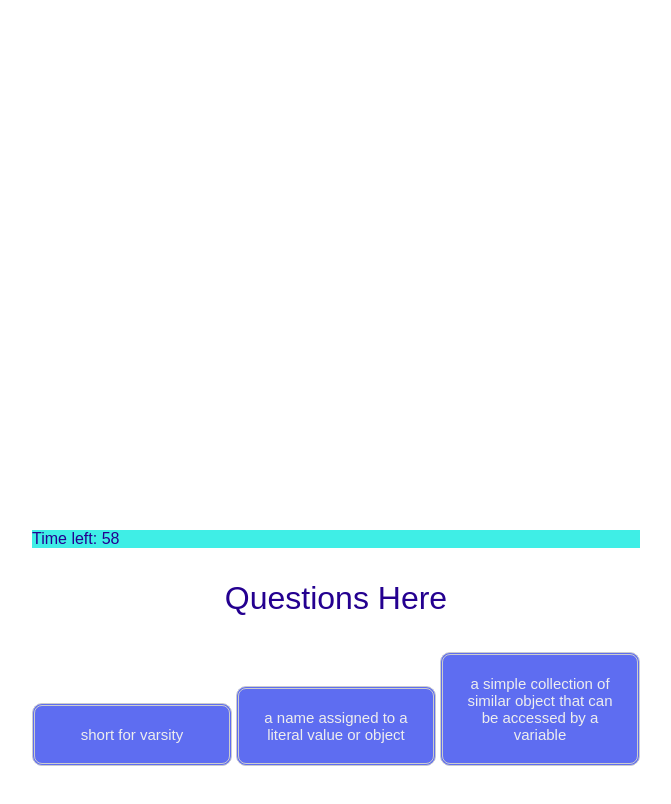
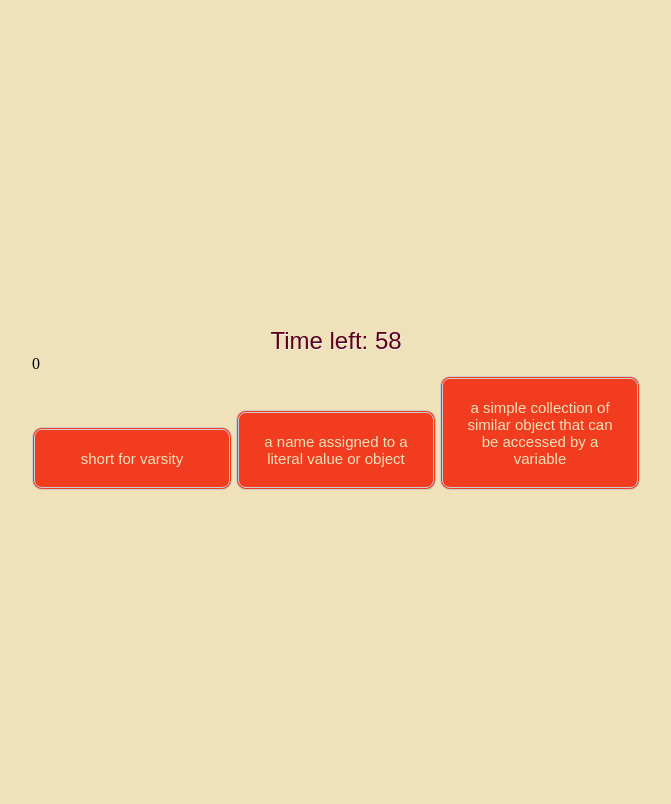
Before and after one commit to MichelleHirano/javascripquiz, a plain HTML site: page index.html in a window 1280 px wide. Both pictures are taken after a click on the button "Start Quiz". Shown: the whole page, without its empty margins (312-983 px from the left). Drawn offline with Linux system fonts and the light colour scheme.

Commit message:
re-do css
re-did css, fixed  score errors. Tried to mess around with JS for generating questions, but still cannot get it to work

```diff
--- a/assets/style.css
+++ b/assets/style.css
@@ -1,19 +1,20 @@
 :root{
-    --background-main: #cafafe;
-    --bright-text: #fc4445;
-    --regular-text:#240090;
-    --secondary-background: #3feee6;
-    --secondary-text:#0c0032;
+    background-color: #EFE2BA;
+    --text-color: #0C0032;
+    --button-background: #F13C20;
+    --bold-background: #4056A1;
+    --accent:#D79922;
+    --secondary-text:#5D001E;
     }
-
 
     li{
         padding-bottom: 3px;
-    color:var(--bright-text);
+        color: var(--secondary-text);
+        list-style-type: none;
     }
 
     p{
-    color: var(--regular-text);
+        color: black;
         text-shadow: .5px .5px white;
         text-align: center;
         font-size: xx-large;
@@ -28,9 +29,9 @@ input{
         text-align: center;
     }
 
-.container{
+    .container {
         width: 100vw;
-    height: 100vw;
+        height: 100vh;
         display: flex;
         justify-content: center;
         align-items: center;
@@ -41,10 +42,10 @@ input{
       button {
         display: inline-block;
         font-family: sans-serif;
-    background-color: #5e6df1;
+        background-color: var(--button-background);
         border-radius: 10px;
         border: 3px double #cccccc;
-    color: #eeeeee;
+        color:  #EFE2BA;
         text-align: center;
         font-size: 15px;
         padding: 20px;
@@ -52,9 +53,6 @@ button {
         margin-top: 3px;
       }
 
-  button:hover{
-      box-shadow: 4px 3px 6px #4450bd;
-  }
 
     #startpage{
         display: flex;
@@ -62,17 +60,14 @@ button {
         align-items: center;
     }
 
-
     #timer{
-    color:var(--regular-text);
         font-family: sans-serif;
-    background-color: var(--secondary-background);
-    font-size: medium;
-    text-align: left;
-
+        background-color: #EFE2BA ;
+        color:var(--secondary-text);
+        font-size: x-large;
+        text-shadow: .5px .5px whitesmoke;
+        text-align: center;
     }
-
-
     #quiz {
         display: none;
     }
@@ -100,7 +95,7 @@ button {
         border-color: silver;
         border-bottom-style: groove;
         padding-bottom: .3rem;
-    background: lightsteelblue;
+        background: whitesmoke;
     }
 
     #highscore-header{
@@ -108,8 +103,8 @@ button {
         justify-content: space-around;
         border-bottom-style: outset;
         margin-bottom: .5rem;
-    background-color: #5e6df1;
-    color: #eeeeee;
+        background-color: var(--accent);
+        color: var(--text-color));
         font-family: sans-serif;
     }
     #highscoreContainer{
--- a/index.html
+++ b/index.html
@@ -19,7 +19,7 @@
 
          <div id="quiz">
             <div id="timer"> Time Left:</div>
-                <div id="questions"><p>Questions Here</p></div>
+                <div id="questions">0 </div>
                     <button id="a" onclick="checkAnswer('a')" >A</button>
                     <button id="b" onclick="checkAnswer('b')">B</button>
                     <button id="c" onclick="checkAnswer('c')">C</button>
@@ -42,7 +42,7 @@
                     <h3>Score</h3>
                 </div>
                 <div id="highscore-initials"></div>
-                <div id="high-score-score"></div>
+                <div id="highscore-score"></div>
             </div>
 
         <!--Replay Button-->
--- a/script.js
+++ b/script.js
@@ -3,7 +3,7 @@ var quizBody = document.getElementById('quiz');
 var resultsEl = document.getElementById('result');
 var finalScoreEl = document.getElementById('finalScore');
 var gameoverDiv = document.getElementById('gameover');
-var questionsEl = document.getElementById('questions');
+var questions = document.getElementById('questions');
 var quizTimer = document.getElementById('timer');
 var startQuizButton = document.getElementById('startbtn');
 var startQuizDiv = document.getElementById('startpage');
@@ -23,27 +23,27 @@ var buttonC = document.getElementById('c');
 //Array for questions and answers
 var quizQuestions = [
     {
-        question:'what is a var?',
-            choiceA:'short for varsity',
-            choiceB:'a name assigned to a literal value or object',
-            choiceC:'a simple collection of similar object that can be accessed by a variable',
-        correctAnswer:'b'
+        question:"what is a var?",
+            choiceA:"short for varsity",
+            choiceB:"a name assigned to a literal value or object",
+            choiceC:"a simple collection of similar object that can be accessed by a variable",
+        correctAnswer:"b"
     },
 
     {
-        question:'Which is not a valid JavaScript name?',
-            choiceA:'5dots',
-            choiceB:'he_llo',
-            choiceC:'javascriptQuiz',
-        correctAnswer:'a'
+        question:"Which is not a valid JavaScript name?",
+            choiceA:"5dots",
+            choiceB:"he_llo",
+            choiceC:"javascriptQuiz",
+        correctAnswer:"a"
     },
 
     {
-        question:'Using ___ statement is how you test for a specific condition',
-            choiceA:'Select',
-            choiceB:'For',
-            choiceC:'If',
-        correctAnswer:'c'
+        question:"Using ___ statement is how you test for a specific condition",
+            choiceA:"Select",
+            choiceB:"For",
+            choiceC:"If",
+        correctAnswer:"c"
     },
 ];
 
@@ -63,11 +63,12 @@ function generateQuizQuestion(){
         }
 
         var currentQuestion = quizQuestions[currentQuestionIndex];
-    questionsEl.innerhtml = "<p>" + currentQuestion.question + "</p>";
+        questions.innerhtml = "<div id='questions'>" + currentQuestion.question + "</div>";
         buttonA.innerHTML = currentQuestion.choiceA;
         buttonB.innerHTML = currentQuestion.choiceB;
         buttonC.innerHTML = currentQuestion.choiceC;
     };
+
 
 //Start Quiz!
 function startQuiz(){
@@ -88,9 +89,11 @@ function startQuiz(){
       }, 1000);
 
       quizBody.style.display = "block";
+
+
+
+startQuizButton.addEventListener("click", generateQuizQuestion);
 }
- //start quiz
- startQuizButton.addEventListener("click" ,startQuiz);
 
     //Score Display
 
@@ -99,7 +102,7 @@ function startQuiz(){
         gameoverDiv.style.display="flex";
         clearInterval(timerInterval);
         highscoreInputName.value = "";
-        finalScoreEl.innerHTML ="You got " + score +" out of " + quizQuestions.length + " correct";
+        finalScoreEl.innerHTML ="You got " + score + " out of " + quizQuestions.length + " correct";
      }
 
     //Local storage for high scores
@@ -108,10 +111,9 @@ function startQuiz(){
         if (highscoreInputName.value === ""){
             alert("Initials cannot be blank");
             return false;
-    }
-        else{
+    }else{
             var savedHighscores = JSON.parse(localStorage.getItem('savedHighscores')) || [];
-            var currentUser = highscoreInputName.value
+            var currentUser = highscoreInputName.value;
             var currentHighscore = {
                 name: currentUser,
                 score: score
@@ -184,6 +186,7 @@ function startQuiz(){
             alert("That Is Correct!");
             currentQuestionIndex++;
             generateQuizQuestion();
+
             //display correct
         }else if (answer !== correct && currentQuestionIndex !== finalQuestionIndex){
             alert("That Is Incorrect.")
@@ -196,6 +199,5 @@ function startQuiz(){
         }
     }
 
-
     // This button starts the quiz!
 startQuizButton.addEventListener("click",startQuiz);
```
Lines whose indentation alone changed are shown as unchanged.
